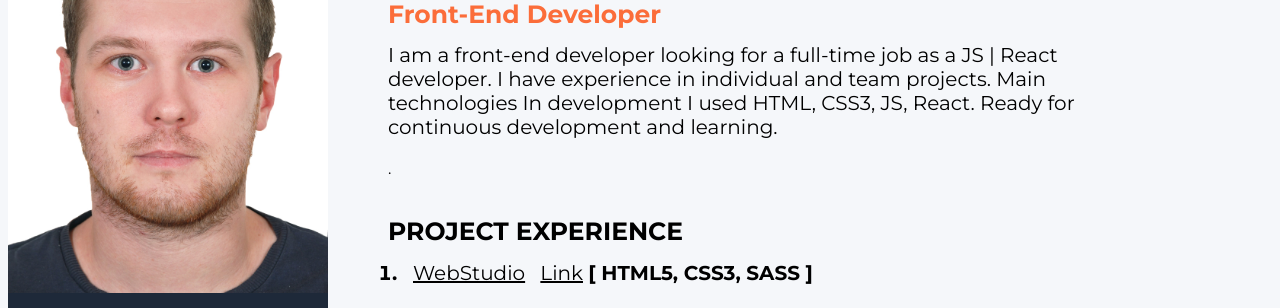
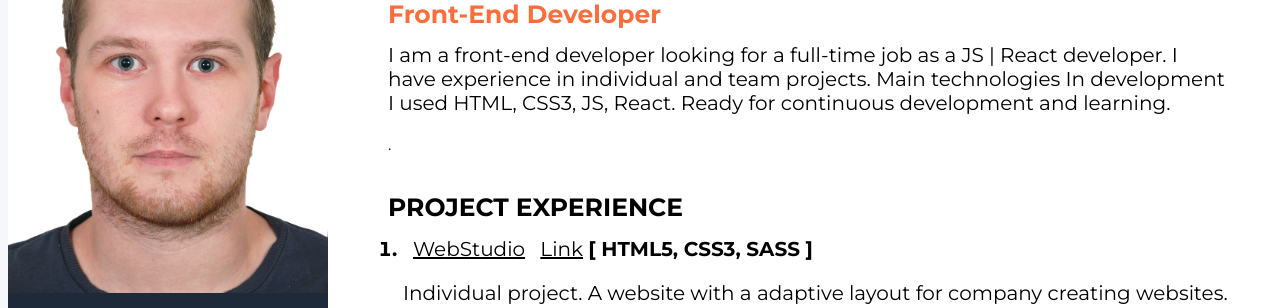
Before and after one commit to VitaliyLenin/Resume, a plain HTML site: page index.html in a window 1280 px wide. Shown: the part 126-434 px from the top of the page. Drawn offline with nearby package versions, Linux system fonts and the light colour scheme.

Commit message:
Update styles.css

```diff
--- a/styles/styles.css
+++ b/styles/styles.css
@@ -9,13 +9,13 @@ body {
   display: flex;
   flex-direction: row-reverse;
 
-  width: 1200px;
+  width: 1280px;
   /* margin: 0 auto; */
 }
 
 .main-content {
-  /* background-color: #ffffff;
-  box-shadow: 6px 6px 20px rgba(0, 0, 0, 0.1); */
+  background-color: #ffffff;
+  /* box-shadow: 6px 6px 20px rgba(0, 0, 0, 0.1); */
   padding: 10px 60px;
 }
 
```
